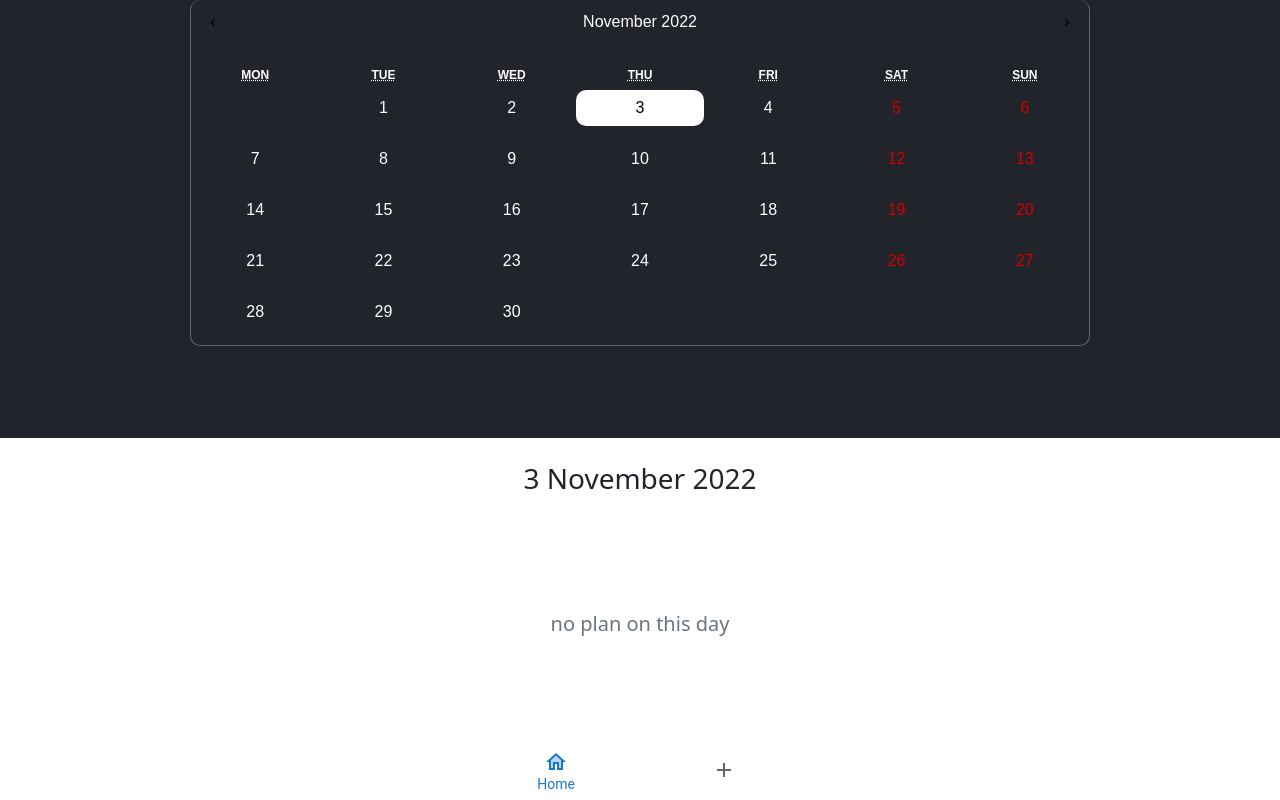
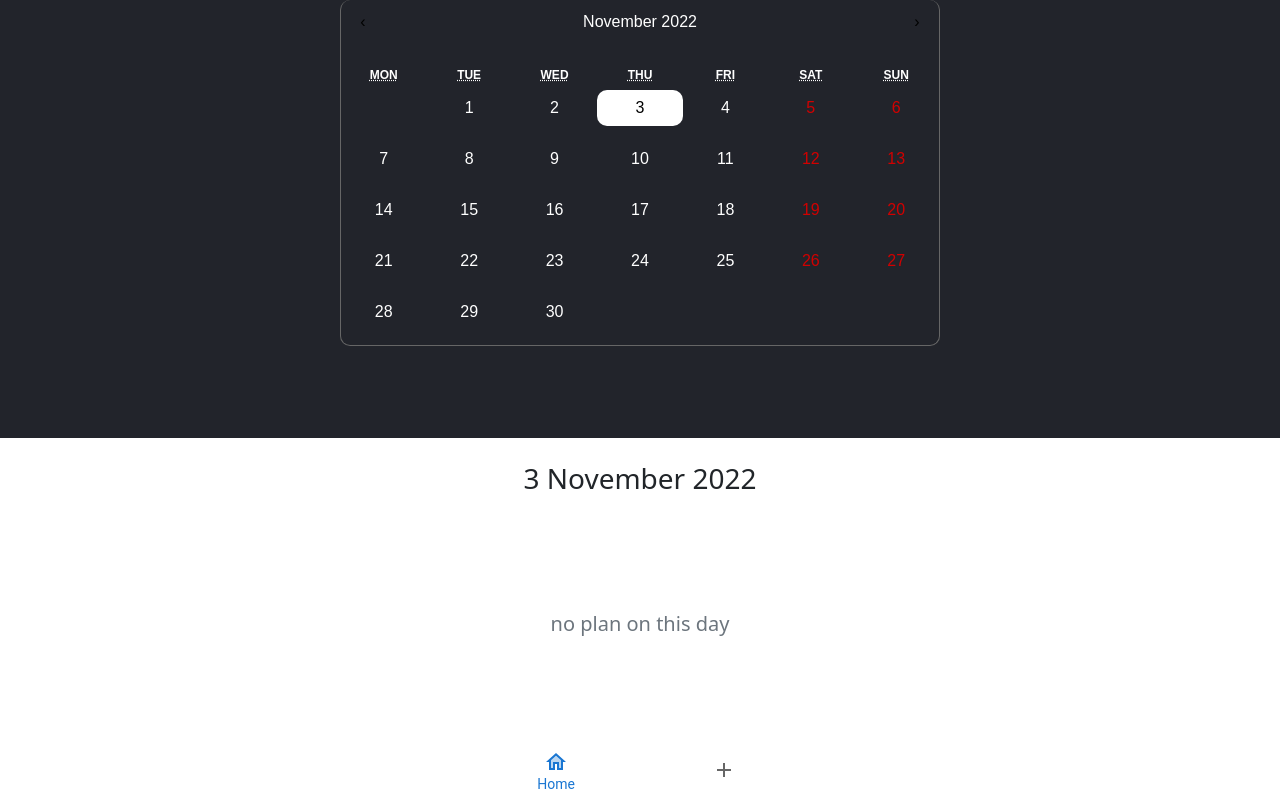
Before and after one commit to Soroushes/Date-Planner, a React (Create React App) app: page / in a window 1280 px wide. Built offline with nearby package versions, Linux system fonts and the light colour scheme.

Commit message:
edited a bug

```diff
--- a/src/base/AddPlans.tsx
+++ b/src/base/AddPlans.tsx
@@ -90,7 +90,7 @@ const AddPlans = ()=>{
                         <LocalizationProvider dateAdapter={AdapterDayjs}>
                             <TimePicker
                                 className={'w-100'}
-                                label="start Time"
+                                label="End Time"
                                 value={endTime}
                                 onChange={setEndTime}
                                 renderInput={(params) => <TextField {...params} />}
--- a/src/pages/Main.tsx
+++ b/src/pages/Main.tsx
@@ -27,7 +27,7 @@ const Main : React.FC = ()=>{
         <Container className={'h-100'} disableGutters maxWidth={false}>
             <Grid className={'h-100'} container alignContent={'space-between'}>
                 <Grid item xs={12}>
-                    <Container className={'h-100'} disableGutters maxWidth={'md'}>
+                    <Container className={'h-100'} disableGutters maxWidth={'sm'}>
                         <Calendar defaultView={'month'} className={'w-100'} onChange={setValue} value={value} />
                     </Container>
                 </Grid>
```
